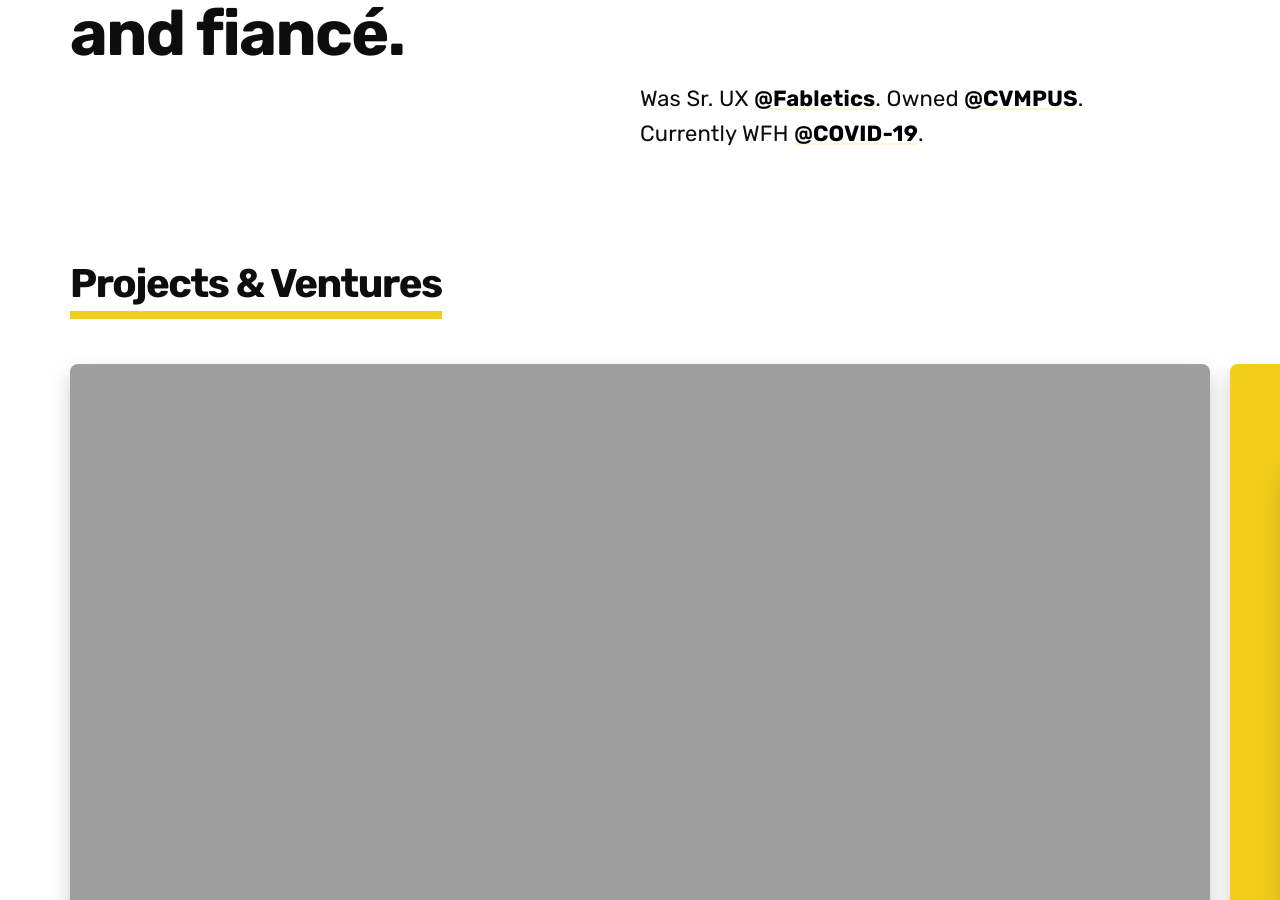
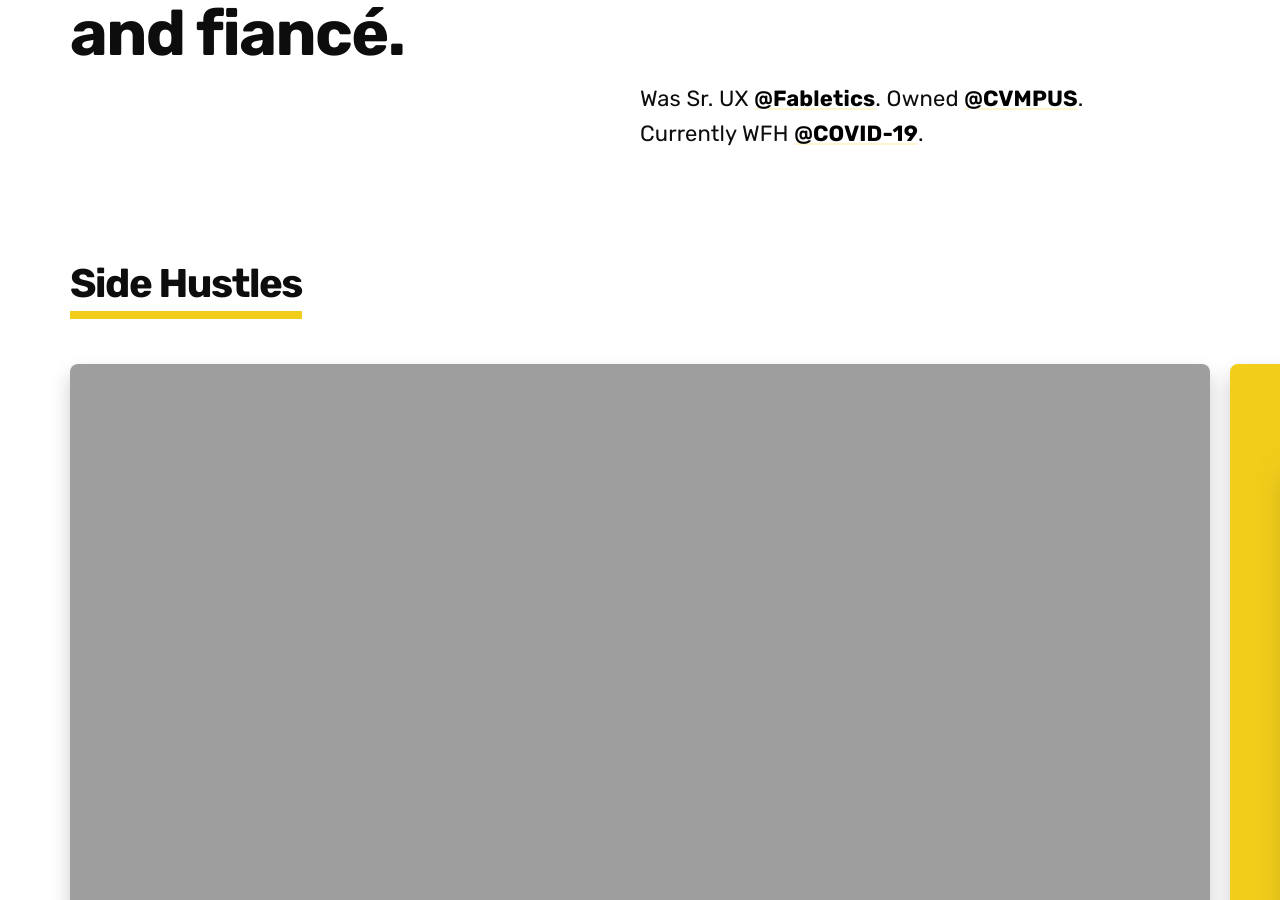
Before and after one commit to aryxmega/awwwry, a Jekyll site: the page built from index.html, in a window 1280 px wide and 900 px high, scrolled down 423 px. Built offline with Jekyll 4.4.1, drawn with Linux system fonts in a browser that asks for light colours; nearby versions of some CDN libraries; some of the changed lines change nothing that is shown.

Commit message:
Updated projects name

```diff
--- a/_projects/2020-03-23-projects-and-ventures.md
+++ b/_projects/2020-03-23-side-hustles.md
@@ -1,5 +1,5 @@
 ---
-title: "Projects & Ventures"
+title: "Side Hustles"
 subtitle: "A collection of personal projects and ventures I am currently working on / have done in the past."
 date: 2020-03-23 00:00:00
 description: "In 2018, I started my first business — a do-it-yourself garage. In 2019, I started my second venture, Candy. In 2020, I'm WFH because of COVID-19."
@@ -59,9 +59,9 @@
 
 ## HARDXCODE
 
-[HARDXCODE][url-hardxcode] is a creative club for the misfits. Imagine SoundCloud x Fight Club x Face Tats x Thicc Code & Nasty Designs all chillin' in an underground platform.
+[HardxCode][url-hardxcode] is a creative club for misfits. Imagine SoundCloud x Fight Club x Face Tats x Thicc Code & Nasty Designs all chillin' in an underground platform.
 
-[![HARDXCODE landing page](/images/projects/personal-ventures/hardxcode-desktop.png)](https://hardxcode.cc/)
+[![HardxCode landing page](/images/projects/personal-ventures/hardxcode-desktop.png)](https://hardxcode.cc/)
 
 #### Specs
 - Designed in [Sketch][url-sketch]
```
Also changed, not shown: _drafts/weekly-recape-march-29.md (added).
